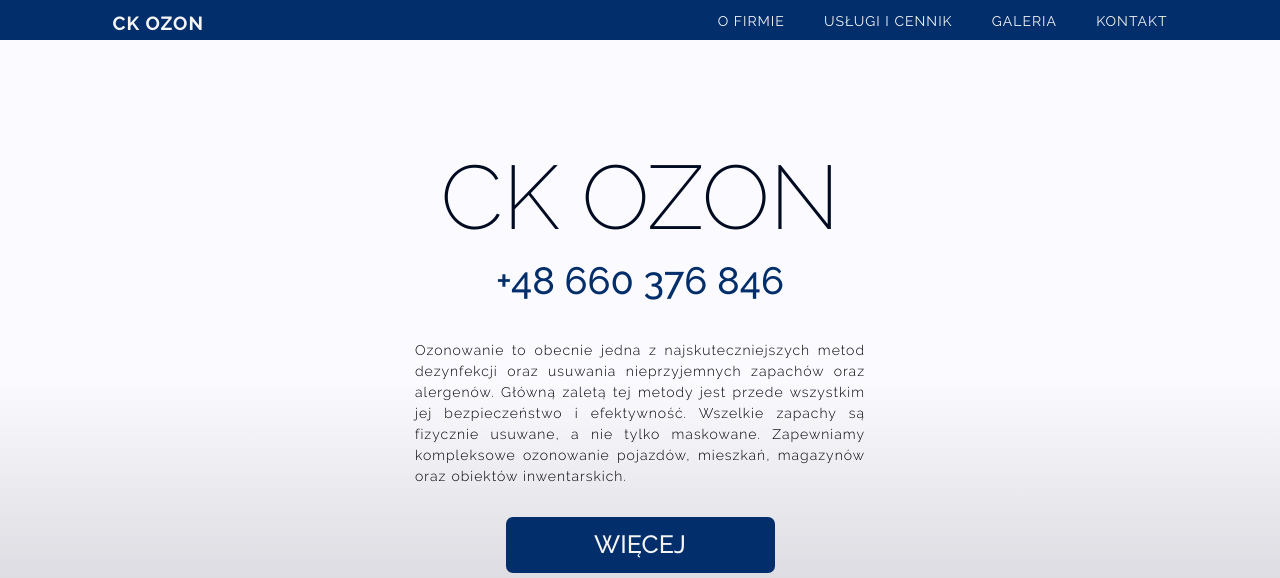
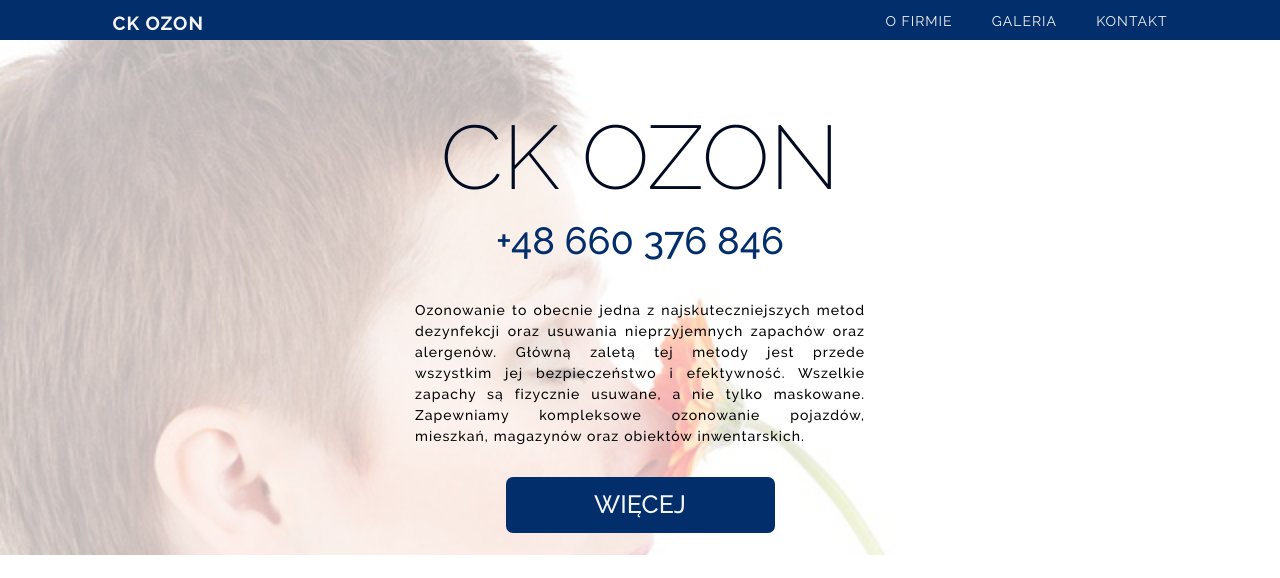
Before and after one commit to konradizowski/Ck-Ozon, a website: page index.html in a window 1280 px wide. Shown: the top 578 px of the page. Drawn offline with nearby package versions, Linux system fonts and the light colour scheme; files whose address does not match are found by name.

Commit message:
slider before services

```diff
--- a/index.html
+++ b/index.html
@@ -23,12 +23,11 @@
                 <li>
                     <a class="dropdown-btn" href="#"><span>O firmie</span></a>
                     <ul class="submenu">
-                        <li><a href="#">Co robimy </a></li>
-                        <li><a href="#">Chuje </a></li>
-                        <li><a href="#">Coś tam </a></li>
+                        <li><a href="services.html">Co robimy </a></li>
+                        <li><a href="#">Czym jest ozon </a></li>
+                        <li><a href="#">Cennik </a></li>
                     </ul>
                 </li>
-                <li class="uslugi"><a href="services.html"><span>usługi i cennik</span></a></li>
                 <li class="galeria"><a href="gallery.html"><span>Galeria</span></a></li>
                 <li class="kontakt"><a href="contact.html"><span>Kontakt</span></a></li>
             </ul>
@@ -37,7 +36,6 @@
 </header>
     <section class="site-hero">
         <div class="container">
-            <div class="background-image"></div>
             <div class="hero-description">
                 <h1 class="name-big"> CK OZON</h1>
                 <h2 class="name-phone">+48 660 376 846</h2>
--- a/js/app.js
+++ b/js/app.js
@@ -68,5 +68,27 @@ $(function() {
     });
 
 
+});
 
+
+
+$(function() {
+    var bi = $('.site-hero');
+    var backgrounds = ['url(./img/tutka2.png)','url(./img/tutka44.png)', 'url(./img/tutka33.png)', 'url(./img/tutka222.png)'];
+    var current = 0;
+
+    function nextBackground() {
+        bi.css(
+            'background-image',
+            backgrounds[current = ++current % backgrounds.length]
+        );
+    bi.css('background-repeat', 'no-repeat');
+    bi.css('background-size', 'cover');
+
+        setTimeout(nextBackground, 5000);
+    }
+    setTimeout(nextBackground, 5000);
+    bi.css('background', backgrounds[0]);
+    bi.css('background-repeat', 'no-repeat');
+    bi.css('background-size', 'cover');
 });
--- a/scss/modules/gallery.scss
+++ b/scss/modules/gallery.scss
@@ -1,8 +1,8 @@
 .gallery-header {
   margin-bottom: 50px;
-}
-
-
+
+
+}
 .clearfix {
   *zoom: 1;
 }
--- a/scss/modules/header.scss
+++ b/scss/modules/header.scss
@@ -5,6 +5,7 @@
   font-weight: 300;
   font-size: 14px;
   height: 40px;
+  position: fixed;
 
 }
 
@@ -63,7 +64,7 @@
   display: none;
   position:absolute;
   background-color: #022E6B;
-  width:160px;
+  width:140px;
   z-index:9999;
   top: 40px;
   text-align: center;
@@ -72,7 +73,7 @@
   & a {
     margin:0;
     text-transform: none;
-    padding: 0 3px;
+    padding: 0 5px;
   }
   & li {
     padding: 5px 0;
--- a/scss/modules/hero.scss
+++ b/scss/modules/hero.scss
@@ -5,9 +5,13 @@ Site Hero
 
 .site-hero {
   height: 555px;
-  background: rgba(251,250,255,1);
+  /*background: rgba(251,250,255,1);
   background: -moz-linear-gradient(top, rgba(251,250,255,1) 0%, rgba(251,250,255,0.97) 61%, rgba(217,216,222,0.95) 100%);
-  background: -webkit-linear-gradient(top, rgba(251,250,255,1) 0%, rgba(251,250,255,0.97) 61%, rgba(217,216,222,0.95) 100%);
+  background: -webkit-linear-gradient(top, rgba(251,250,255,1) 0%, rgba(251,250,255,0.97) 61%, rgba(217,216,222,0.95) 100%);*/
+
+  background-image: url("../img/tutka44.png");
+  background-repeat: no-repeat;
+  background-size: cover;
 
     .container {
     height: 100%;
@@ -49,7 +53,7 @@ Site Hero
         letter-spacing: 1px;
         width: 450px;
         text-align: justify;
-        font-weight: 300;
+        font-weight: 500;
         word-spacing: 0.5px;
         color: black;
       }
```
Also changed, not shown: gallery.html (+0 -2 lines), services.html (+13 -0 lines), css/main.css, css/modules/gallery.css, css/modules/header.css, css/modules/hero.css, css/modules/services.css (added), img/tutka2.png (added), img/tutka222.png (added), img/tutka33.png (added), img/tutka44.png (added), scss/modules/services.scss (added).
